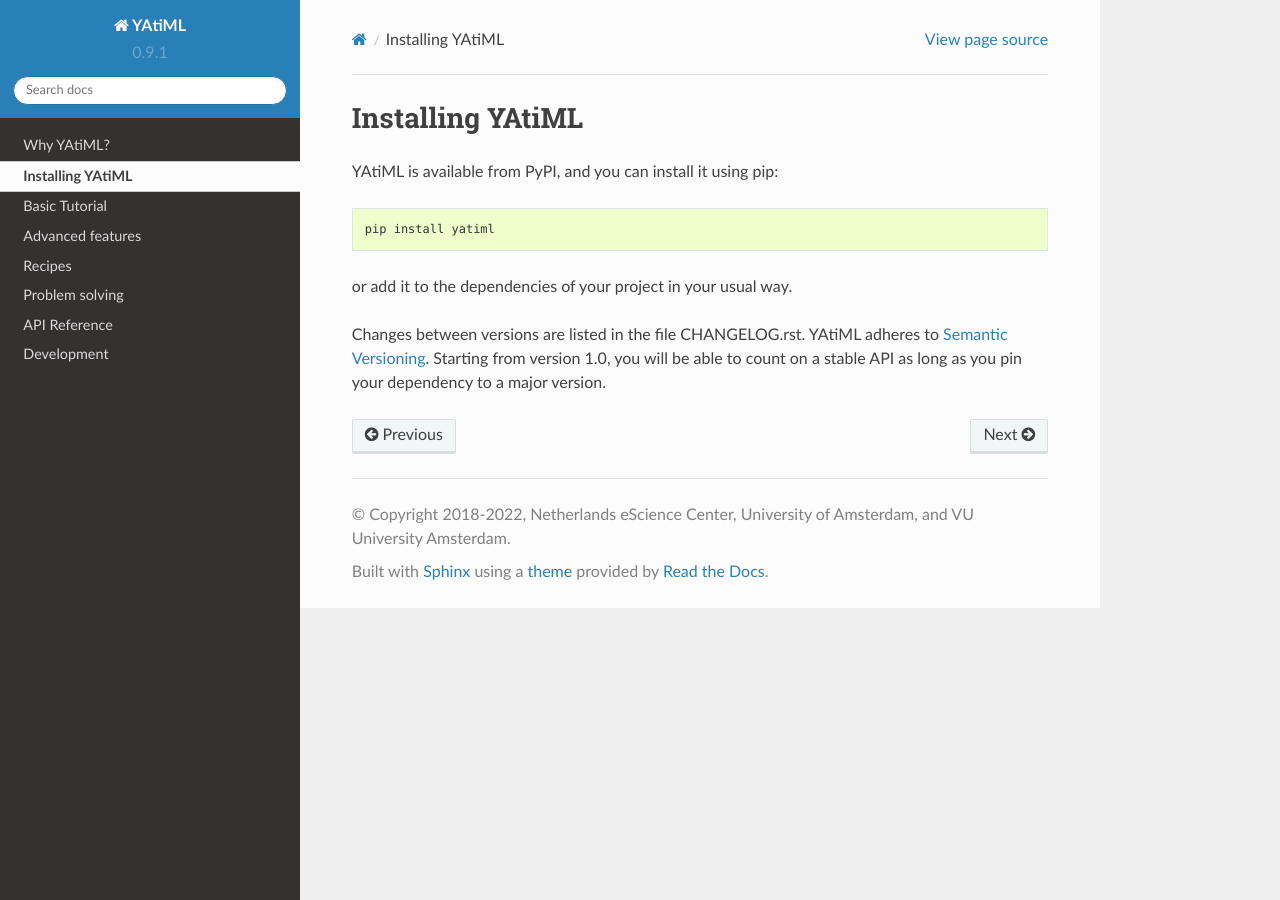
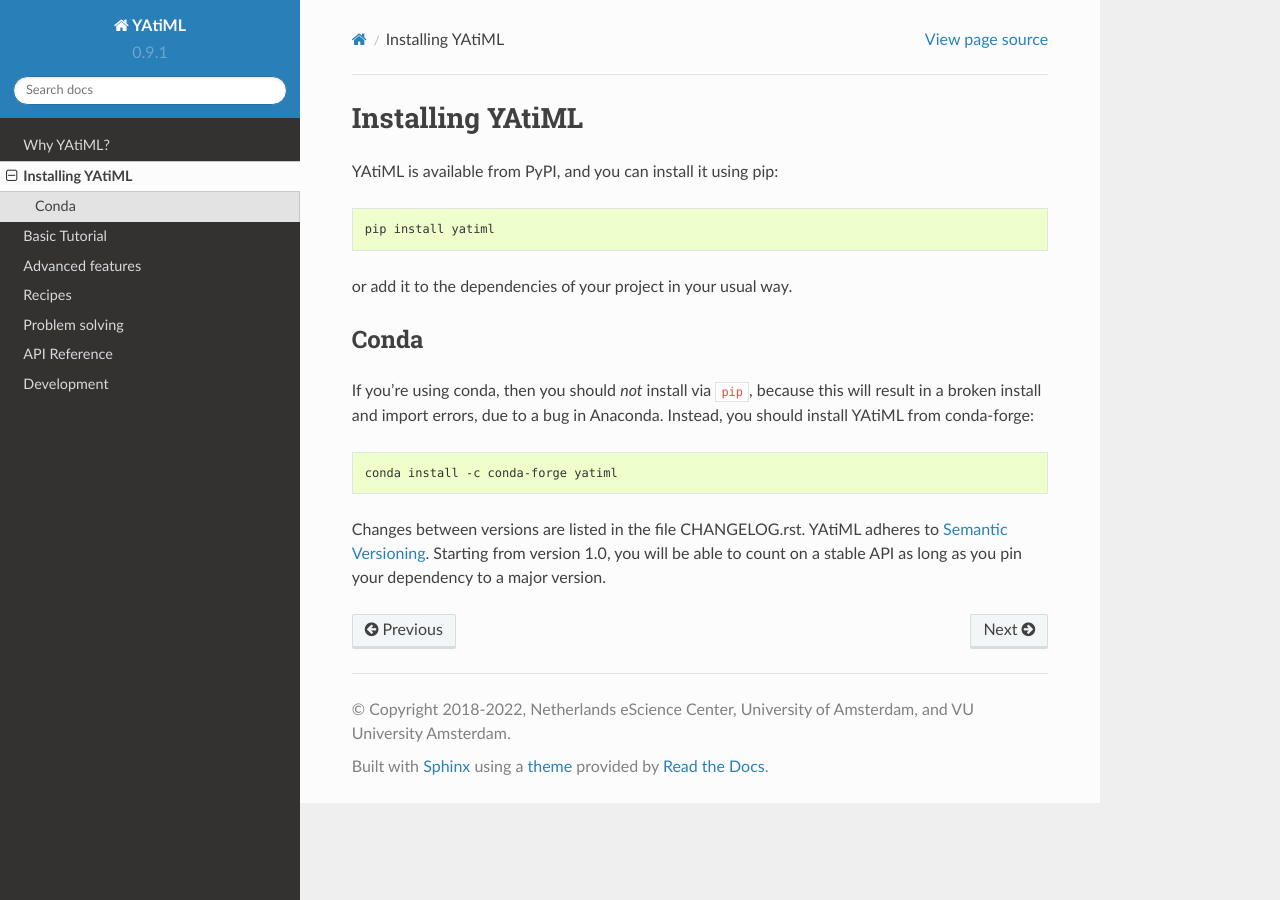
Before and after one commit to yatiml/yatiml, a Sphinx documentation site: the page built from docs/installation.rst, in a window 1280 px wide. Built offline with Sphinx 7.4.7 and the Read the Docs theme 2.0.0, drawn with Linux system fonts in a browser that asks for light colours.

Commit message:
Add Conda install to installation instructions

```diff
--- a/docs/installation.rst
+++ b/docs/installation.rst
@@ -12,6 +12,18 @@
 
 or add it to the dependencies of your project in your usual way.
 
+Conda
+-----
+
+If you're using conda, then you should *not* install via ``pip``, because this
+will result in a broken install and import errors, due to a bug in Anaconda.
+Instead, you should install YAtiML from conda-forge:
+
+.. code-block:: console
+
+  conda install -c conda-forge yatiml
+
+
 Changes between versions are listed in the file CHANGELOG.rst. YAtiML adheres
 to `Semantic Versioning <http://semver.org/>`_. Starting from version 1.0, you
 will be able to count on a stable API as long as you pin your dependency to a
```
